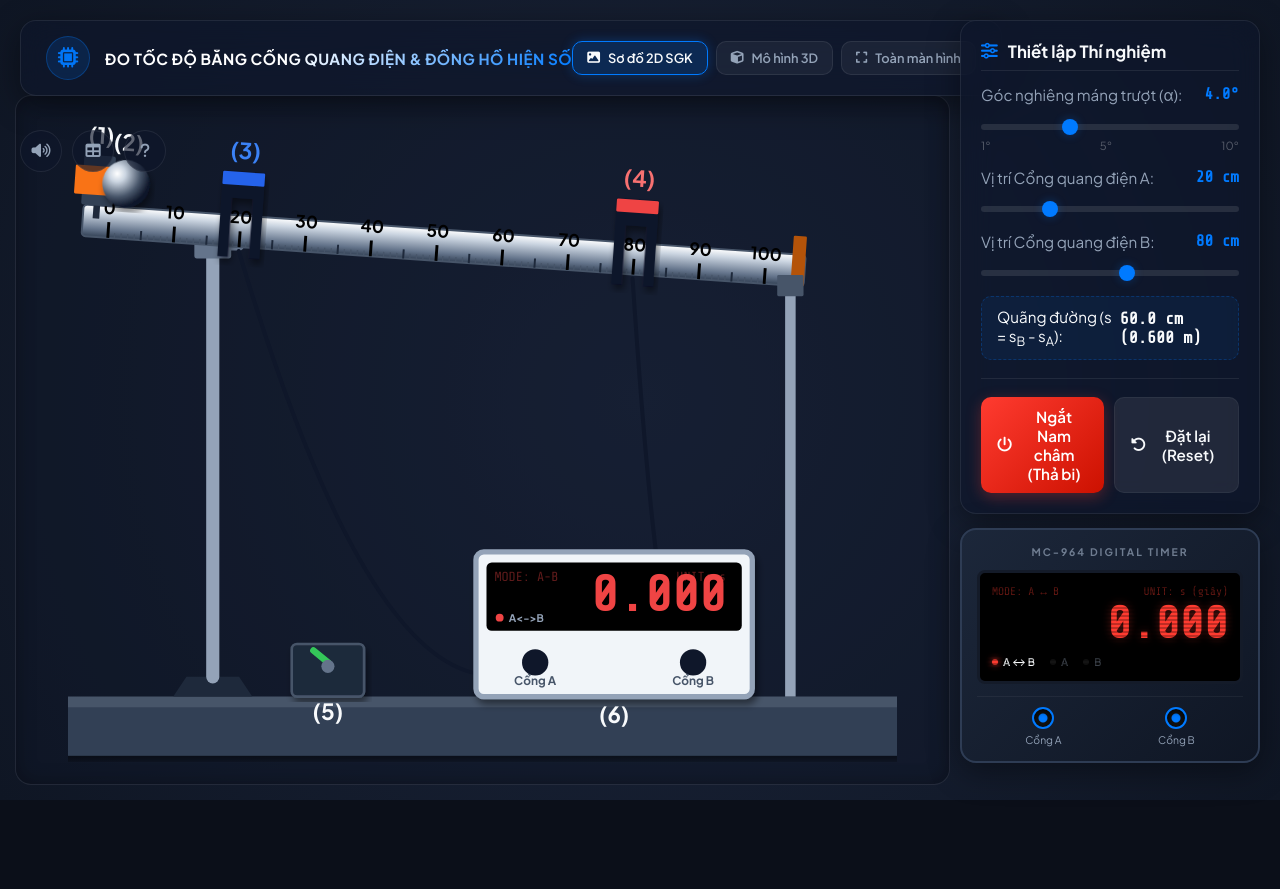
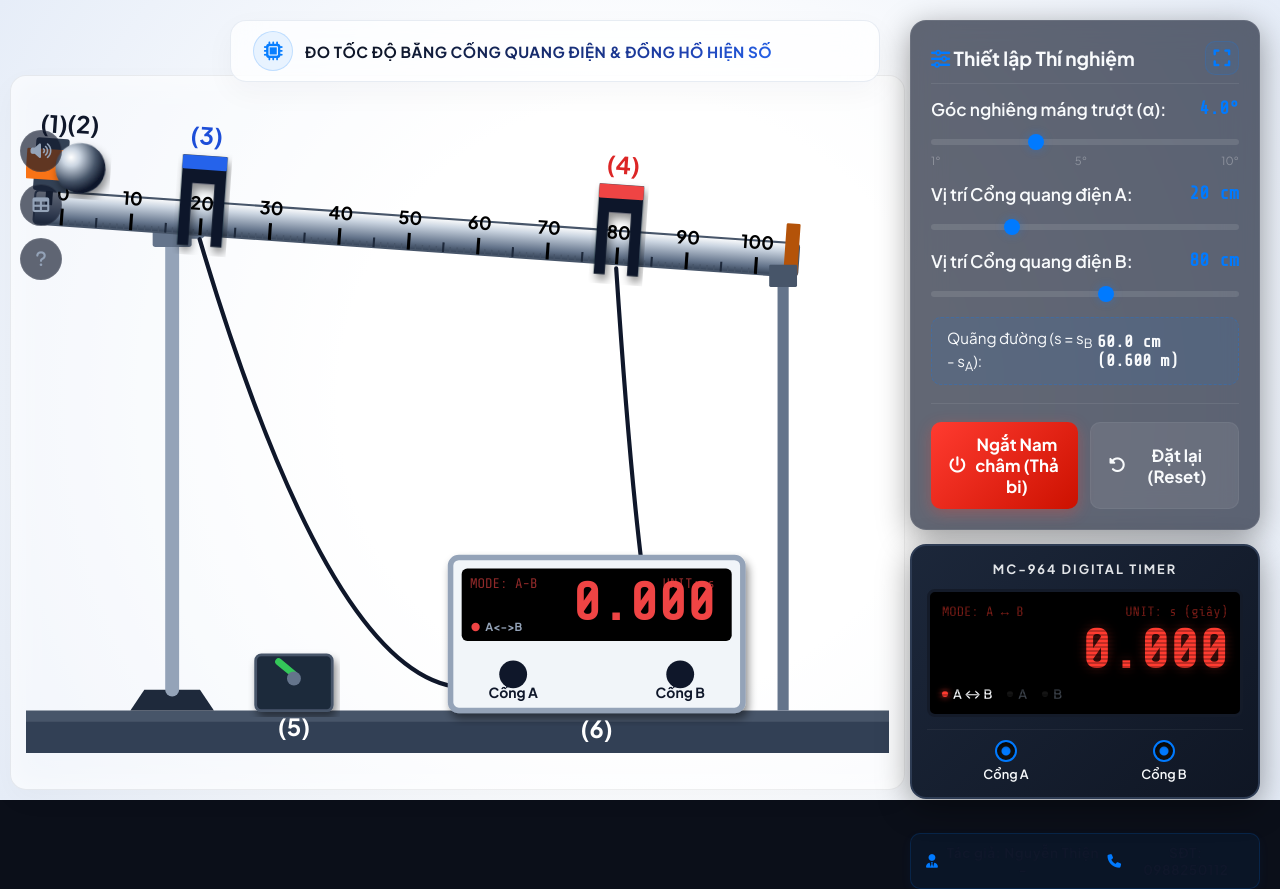
Before and after one commit to nguyenvanthien1812-ops/do-toc-do-bang-dien-quang-khtn-7-b9, a plain HTML site: page index.html in a window 1280 px wide. Before the commit the page ends 800 px from the top, so only its background shows below. Drawn offline with nearby package versions, Linux system fonts and the light colour scheme.

Commit message:
Add files via upload

```diff
--- a/index.html
+++ b/index.html
@@ -11,14 +11,14 @@
     <!-- FontAwesome for icons -->
     <link rel="stylesheet" href="https://cdnjs.cloudflare.com/ajax/libs/font-awesome/6.4.0/css/all.min.css">
     <!-- Custom CSS -->
-    <link rel="stylesheet" href="style.css?v=11">
+    <link rel="stylesheet" href="style.css?v=19">
 </head>
 <body>
     <!-- Main 2D SVG Container (Visible by default) -->
     <div id="canvas-2d-container" class="active">
         <!-- Full width container for interactive 2D Vector simulation -->
         <div class="simulation-2d-box">
-            <svg id="svg-sim" viewBox="50 -90 630 500" width="100%" height="100%">
+            <svg id="svg-sim" viewBox="55 -75 620 460" width="100%" height="100%">
                 <defs>
                     <radialGradient id="ball-grad" cx="30%" cy="30%" r="70%">
                         <stop offset="0%" stop-color="#ffffff" />
@@ -71,12 +71,12 @@
                         <rect x="-12" y="-38" width="24" height="38" fill="#334155" rx="2"/>
                         <rect x="-18" y="-30" width="36" height="22" fill="#f97316" rx="1"/> <!-- Copper coil -->
                         <line x1="0" y1="0" x2="0" y2="10" stroke="#1e293b" stroke-width="5"/> <!-- Core tip -->
-                        <text x="0" y="-47" font-size="17" font-weight="bold" fill="#f8fafc" text-anchor="middle">(1)</text>
+                        <text x="0" y="-42" font-size="17" font-weight="bold" fill="#0f172a" text-anchor="middle">(1)</text>
                     </g>
 
                     <!-- Steel Ball (2) - Made significantly larger (radius 18, shifted to local cx=85) -->
                     <circle id="svg-ball" cx="85" cy="-30" r="18" fill="url(#ball-grad)" filter="url(#shadow)"/>
-                    <text id="svg-ball-label" x="85" y="-55" font-size="17" font-weight="bold" fill="#f8fafc" text-anchor="middle">(2)</text>
+                    <text id="svg-ball-label" x="85" y="-55" font-size="17" font-weight="bold" fill="#0f172a" text-anchor="middle">(2)</text>
 
                     <!-- Stopper block at the end of track (Shifted to local x=600) -->
                     <rect x="600" y="-26" width="10" height="38" fill="#b45309" rx="1"/>
@@ -87,7 +87,7 @@
                         <rect x="-16" y="-45" width="32" height="10" fill="#2563eb" rx="1"/> <!-- Blue label -->
                         <!-- Glowing laser beam -->
                         <line id="svg-laser-a" x1="0" y1="-25" x2="0" y2="15" stroke="#ff3b30" stroke-width="3" filter="url(#laser-glow)"/>
-                        <text x="0" y="-55" font-size="17" font-weight="bold" fill="#3b82f6" text-anchor="middle">(3)</text>
+                        <text x="0" y="-53" font-size="17" font-weight="bold" fill="#1d4ed8" text-anchor="middle">(3)</text>
                     </g>
 
                     <!-- Photogate B (4) -->
@@ -96,13 +96,13 @@
                         <rect x="-16" y="-45" width="32" height="10" fill="#ef4444" rx="1"/> <!-- Red label -->
                         <!-- Glowing laser beam -->
                         <line id="svg-laser-b" x1="0" y1="-25" x2="0" y2="15" stroke="#ff3b30" stroke-width="3" filter="url(#laser-glow)"/>
-                        <text x="0" y="-55" font-size="17" font-weight="bold" fill="#f87171" text-anchor="middle">(4)</text>
+                        <text x="0" y="-53" font-size="17" font-weight="bold" fill="#dc2626" text-anchor="middle">(4)</text>
                     </g>
                 </g>
 
                 <!-- Support stand at the end (dynamic) -->
                 <g id="svg-support-end">
-                    <line id="svg-support-rod" x1="660" y1="220" x2="660" y2="355" stroke="#94a3b8" stroke-width="8"/>
+                    <line id="svg-support-rod" x1="660" y1="220" x2="660" y2="355" stroke="#64748b" stroke-width="8"/>
                     <rect id="svg-support-clamp" x="650" y="205" width="20" height="16" rx="1" fill="#475569"/>
                 </g>
 
@@ -111,7 +111,7 @@
                     <rect x="0" y="0" width="55" height="40" rx="4" fill="#1e293b" stroke="#475569" stroke-width="2" filter="url(#shadow)"/>
                     <line id="svg-switch-lever" x1="27.5" y1="14" x2="21.5" y2="5" stroke="#34c759" stroke-width="5" stroke-linecap="round"/>
                     <circle cx="27.5" cy="17" r="5" fill="#64748b"/>
-                    <text x="27.5" y="58" font-size="17" font-weight="bold" fill="#f8fafc" text-anchor="middle">(5)</text>
+                    <text x="27.5" y="58" font-size="17" font-weight="bold" fill="#ffffff" text-anchor="middle">(5)</text>
                 </g>
 
                 <!-- Timer Box (6) (Shifted right) -->
@@ -120,19 +120,19 @@
                     <rect x="8" y="8" width="194" height="52" rx="4" fill="#000"/>
                     <text id="svg-led-display" x="190" y="45" fill="#ef4444" font-family="Share Tech Mono" font-size="38" font-weight="bold" text-anchor="end">0.000</text>
 
-                    <text x="14" y="22" fill="rgba(239, 68, 68, 0.4)" font-family="Share Tech Mono" font-size="10">MODE: A-B</text>
-                    <text x="190" y="22" fill="rgba(239, 68, 68, 0.4)" font-family="Share Tech Mono" font-size="10" text-anchor="end">UNIT: s</text>
+                    <text x="14" y="22" fill="rgba(239, 68, 68, 0.6)" font-family="Share Tech Mono" font-size="10">MODE: A-B</text>
+                    <text x="190" y="22" fill="rgba(239, 68, 68, 0.6)" font-family="Share Tech Mono" font-size="10" text-anchor="end">UNIT: s</text>
                     <circle cx="18" cy="50" r="3" fill="#ef4444"/>
                     <text x="25" y="53" fill="#94a3b8" font-size="8" font-weight="bold">A&lt;-&gt;B</text>
 
                     <!-- Sockets A and B plugs -->
                     <circle id="svg-socket-a" cx="45" cy="84" r="10" fill="#0f172a"/>
-                    <text x="45" y="101" fill="#475569" font-size="9" font-weight="bold" text-anchor="middle">Cổng A</text>
+                    <text x="45" y="101" fill="#0f172a" font-size="10" font-weight="bold" text-anchor="middle">Cổng A</text>
 
                     <circle id="svg-socket-b" cx="165" cy="84" r="10" fill="#0f172a"/>
-                    <text x="165" y="101" fill="#475569" font-size="9" font-weight="bold" text-anchor="middle">Cổng B</text>
+                    <text x="165" y="101" fill="#0f172a" font-size="10" font-weight="bold" text-anchor="middle">Cổng B</text>
 
-                    <text x="105" y="130" font-size="17" font-weight="bold" fill="#f8fafc" text-anchor="middle">(6)</text>
+                    <text x="105" y="130" font-size="17" font-weight="bold" fill="#ffffff" text-anchor="middle">(6)</text>
                 </g>
             </svg>
         </div>
@@ -168,9 +168,8 @@
                 <h1>Đo tốc độ bằng Cổng quang điện & Đồng hồ hiện số</h1>
             </div>
             <div class="view-toggle-wrapper">
-                <button id="btn-mode-2d" class="btn btn-mode active"><i class="fa-solid fa-image"></i> Sơ đồ 2D SGK</button>
-                <button id="btn-mode-3d" class="btn btn-mode"><i class="fa-solid fa-cube"></i> Mô hình 3D</button>
-                <button id="btn-fullscreen" class="btn btn-mode"><i class="fa-solid fa-expand"></i> Toàn màn hình</button>
+                <button id="btn-mode-2d" class="btn btn-mode active" style="display:none;"></button>
+                <button id="btn-mode-3d" class="btn btn-mode" style="display:none;"></button>
             </div>
         </header>
 
@@ -179,7 +178,12 @@
 
             <!-- Simulation Controls -->
             <section class="glass-panel control-section">
-                <h3 class="section-title"><i class="fa-solid fa-sliders"></i> Thiết lập Thí nghiệm</h3>
+                <h3 class="section-title">
+                    <span><i class="fa-solid fa-sliders"></i> Thiết lập Thí nghiệm</span>
+                    <button id="btn-fullscreen" class="btn btn-circle glass-btn btn-fullscreen-sidebar" title="Toàn màn hình">
+                        <i class="fa-solid fa-expand"></i>
+                    </button>
+                </h3>
 
                 <div class="control-group">
                     <div class="label-val">
@@ -304,6 +308,11 @@
                     </div>
                 </div>
             </section>
+
+            <!-- Author Info -->
+            <div class="sidebar-author-info">
+                <i class="fa-solid fa-user-tie"></i> Tác giả: Nguyễn Thiện - <i class="fa-solid fa-phone"></i> SĐT: 0988250112
+            </div>
         </div>
 
         <!-- Left Side: Sound & Help -->
@@ -331,10 +340,10 @@
             <div class="modal-body">
                 <ol>
                     <li><strong>Điều chỉnh Máng nghiêng:</strong> Dùng thanh trượt <em>Góc nghiêng</em> để tăng hoặc giảm độ dốc của máng trượt (từ 1° đến 10°).</li>
-                    <li><strong>Tùy chỉnh Quãng đường s:</strong> Kéo trực tiếp các <strong>Cổng quang điện A và B</strong> dọc theo thước đo 3D (hoặc điều chỉnh thanh trượt tương ứng trên bảng điều khiển) để đặt vị trí. Khoảng cách $s = s_B - s_A$ sẽ tự động hiển thị.</li>
+                    <li><strong>Tùy chỉnh Quãng đường s:</strong> Điều chỉnh các thanh trượt tương ứng trên bảng điều khiển để đặt vị trí cho các <strong>Cổng quang điện A và B</strong>. Khoảng cách $s = s_B - s_A$ sẽ tự động hiển thị.</li>
                     <li><strong>Thả bi chuyển động:</strong>
                         <ul>
-                            <li>Nhấp nút <strong>"Ngắt Nam châm (Thả bi)"</strong> hoặc nhấp vào công tắc cơ học màu đen trên giá đỡ 3D để ngắt dòng điện.</li>
+                            <li>Nhấp nút <strong>"Ngắt Nam châm (Thả bi)"</strong> để ngắt dòng điện.</li>
                             <li>Nam châm điện mất từ tính sẽ nhả viên bi lăn xuống dưới tác dụng của trọng lực.</li>
                         </ul>
                     </li>
@@ -350,7 +359,6 @@
                             <li>Hệ thống sẽ hiển thị bảng so sánh trực quan và phân tích sai số để chứng minh độ chính xác vượt trội của cổng quang điện tự động so với phản xạ bấm tay của con người.</li>
                         </ul>
                     </li>
-                    <li><strong>Điều khiển Camera:</strong> Giữ chuột trái để xoay không gian 3D, giữ chuột phải để di chuyển vị trí, cuộn bánh xe để phóng to/thu nhỏ. Bạn cũng có thể dùng các nút góc nhìn nhanh.</li>
                 </ol>
             </div>
             <div class="modal-footer">
@@ -428,6 +436,6 @@
     <script src="https://cdnjs.cloudflare.com/ajax/libs/three.js/r128/three.min.js"></script>
     <script src="https://cdn.jsdelivr.net/npm/three@0.128.0/examples/js/controls/OrbitControls.js"></script>
     <!-- Custom App Script -->
-    <script src="app.js?v=11"></script>
+    <script src="app.js?v=19"></script>
 </body>
 </html>
--- a/style.css
+++ b/style.css
@@ -122,30 +122,43 @@ body, html {
     pointer-events: auto;
 }
 
-/* Header styling */
+/* Header styling - Shifted right to prevent overlap with top-left magnet. Transformed to Light Glassmorphism. */
 .main-header {
     display: flex;
     align-items: center;
-    padding: 15px 25px;
-    min-width: 680px;
+    padding: 10px 22px;
+    min-width: 650px;
     max-width: fit-content;
     margin-bottom: 20px;
+    margin-left: 210px;
+
+    /* Premium Light Glassmorphism Overrides */
+    background: rgba(255, 255, 255, 0.72) !important;
+    backdrop-filter: blur(16px) saturate(140%) !important;
+    -webkit-backdrop-filter: blur(16px) saturate(140%) !important;
+    border: 1px solid rgba(226, 232, 240, 0.8) !important;
+    box-shadow: 0 10px 30px rgba(15, 23, 42, 0.04) !important;
+}
+
+.main-header:hover {
+    border-color: rgba(0, 122, 255, 0.25) !important;
+    box-shadow: 0 12px 35px rgba(15, 23, 42, 0.08) !important;
 }
 
 .header-logo {
-    width: 44px;
-    height: 44px;
-    background: rgba(0, 122, 255, 0.15);
-    border: 1px solid rgba(0, 122, 255, 0.3);
+    width: 40px;
+    height: 40px;
+    background: rgba(0, 122, 255, 0.08);
+    border: 1px solid rgba(0, 122, 255, 0.18);
     border-radius: 50%;
     display: flex;
     justify-content: center;
     align-items: center;
-    margin-right: 15px;
+    margin-right: 12px;
 }
 
 .header-logo i {
-    font-size: 1.25rem;
+    font-size: 1.15rem;
     color: var(--accent-blue);
 }
 
@@ -154,7 +167,7 @@ body, html {
 }
 
 @keyframes iconPulse {
-    0% { transform: scale(0.95); opacity: 0.8; }
+    0% { transform: scale(0.95); opacity: 0.85; }
     100% { transform: scale(1.05); opacity: 1; }
 }
 
@@ -163,23 +176,40 @@ body, html {
     font-weight: 700;
     letter-spacing: 0.5px;
     text-transform: uppercase;
-    background: linear-gradient(135deg, #fff 40%, #007aff);
+    background: linear-gradient(135deg, #0f172a 20%, #1e40af 80%, #2563eb 100%);
     -webkit-background-clip: text;
     -webkit-text-fill-color: transparent;
 }
 
 .header-text p {
-    font-size: 0.7rem;
-    color: var(--text-secondary);
-    margin-top: 2px;
+    font-size: 0.72rem;
+    color: #475569;
+    margin-top: 3px;
+    font-weight: 600;
 }
 
-/* Right Sidebar */
+.header-text p i {
+    color: var(--accent-blue);
+    margin-right: 2px;
+}
+
+/* Fullscreen mode button styles within light header */
+.main-header .btn-mode {
+    background: rgba(0, 122, 255, 0.08) !important;
+    color: #007aff !important;
+    border: 1px solid rgba(0, 122, 255, 0.18) !important;
+}
+
+.main-header .btn-mode:hover {
+    background: rgba(0, 122, 255, 0.15) !important;
+    color: #0056b3 !important;
+}
+
 .sidebar-container {
     position: absolute;
     right: 20px;
     top: 20px;
-    width: 300px;
+    width: 350px;
     overflow: visible; /* NO SCROLL */
     display: flex;
     flex-direction: column;
@@ -208,7 +238,7 @@ body, html {
 }
 
 .section-title {
-    font-size: 1.05rem;
+    font-size: 1.2rem;
     font-weight: 700;
     display: flex;
     align-items: center;
@@ -220,7 +250,7 @@ body, html {
 
 .section-title i {
     color: var(--accent-blue);
-    font-size: 1.05rem;
+    font-size: 1.2rem;
 }
 
 /* Input Ranges Control Styling */
@@ -231,19 +261,20 @@ body, html {
 .label-val {
     display: flex;
     justify-content: space-between;
-    font-size: 0.95rem;
+    font-size: 1.08rem;
     margin-bottom: 8px;
 }
 
 .label-text {
-    color: var(--text-secondary);
+    color: var(--text-primary); /* make labels brighter (white) instead of secondary grey for extra visibility */
+    font-weight: 600;
 }
 
 .val-text {
     font-family: var(--font-mono);
     color: var(--accent-blue);
     font-weight: 700;
-    font-size: 1rem;
+    font-size: 1.15rem;
 }
 
 input[type="range"] {
@@ -314,16 +345,16 @@ input[type="range"]::-webkit-slider-thumb:hover {
 /* Buttons */
 .action-buttons {
     display: flex;
-    gap: 10px;
+    gap: 12px;
 }
 
 .btn {
-    padding: 10px 16px;
+    padding: 12px 18px;
     border: none;
     border-radius: var(--radius-md);
     font-family: var(--font-sans);
-    font-size: 0.95rem;
-    font-weight: 600;
+    font-size: 1.05rem;
+    font-weight: 700; /* bolder text for classroom project visibility */
     cursor: pointer;
     display: flex;
     align-items: center;
@@ -400,12 +431,12 @@ input[type="range"]::-webkit-slider-thumb:hover {
 }
 
 .device-brand {
-    font-size: 0.65rem;
+    font-size: 0.8rem;
     font-weight: 700;
-    color: var(--text-secondary);
+    color: var(--text-primary);
     letter-spacing: 2px;
     text-align: center;
-    opacity: 0.7;
+    opacity: 0.9;
 }
 
 .device-screen-wrapper {
@@ -421,16 +452,16 @@ input[type="range"]::-webkit-slider-thumb:hover {
     display: flex;
     justify-content: space-between;
     font-family: var(--font-mono);
-    font-size: 0.7rem;
-    color: rgba(255, 59, 48, 0.4);
+    font-size: 0.85rem;
+    color: rgba(255, 59, 48, 0.5);
     margin-bottom: 4px;
 }
 
 .screen-led {
     font-family: var(--font-mono);
-    font-size: 2.8rem;
+    font-size: 3.4rem;
     color: var(--accent-red);
-    text-shadow: 0 0 10px var(--accent-red-glow);
+    text-shadow: 0 0 12px var(--accent-red-glow);
     text-align: right;
     font-weight: 800;
     line-height: 1;
@@ -459,7 +490,7 @@ input[type="range"]::-webkit-slider-thumb:hover {
     gap: 15px;
     font-family: var(--font-sans);
     font-weight: 600;
-    font-size: 0.65rem;
+    font-size: 0.8rem;
     color: var(--text-secondary);
     margin-top: 8px;
 }
@@ -521,8 +552,9 @@ input[type="range"]::-webkit-slider-thumb:hover {
 }
 
 .port-label {
-    font-size: 0.65rem;
-    color: var(--text-secondary);
+    font-size: 0.8rem;
+    color: var(--text-primary);
+    font-weight: 600;
 }
 
 /* Pedagogy stopwatch section */
@@ -655,7 +687,7 @@ input[type="range"]::-webkit-slider-thumb:hover {
     position: absolute;
     left: 20px;
     top: 130px; /* spacing below header */
-    width: 250px;
+    width: 44px;
     display: flex;
     flex-direction: column;
     gap: 15px;
@@ -693,10 +725,11 @@ input[type="range"]::-webkit-slider-thumb:hover {
     box-shadow: 0 0 10px var(--accent-blue-glow);
 }
 
-/* Utility buttons at bottom left */
+/* Utility buttons at bottom left - Stacked vertically */
 .bottom-utility-buttons {
     display: flex;
-    gap: 10px;
+    flex-direction: column;
+    gap: 12px;
 }
 
 .btn-circle {
@@ -889,8 +922,8 @@ input[type="range"]::-webkit-slider-thumb:hover {
     display: none; /* toggled by active class */
     justify-content: center;
     align-items: center;
-    background: radial-gradient(circle at center, #1b253b, #0f1624);
-    padding: 95px 330px 15px 15px; /* compact padding to maximize SVG space */
+    background: radial-gradient(circle at center, #ffffff 40%, #e6edf8 100%);
+    padding: 75px 375px 10px 10px; /* reduced padding to maximize SVG space */
     pointer-events: auto;
     box-sizing: border-box;
 }
@@ -912,11 +945,11 @@ input[type="range"]::-webkit-slider-thumb:hover {
     width: 100%;
     height: 100%;
     display: flex;
-    background: rgba(15, 23, 42, 0.4);
-    border: 1px solid var(--border-glass);
+    background: rgba(255, 255, 255, 0.45);
+    border: 1px solid rgba(0, 0, 0, 0.06);
     border-radius: var(--radius-lg);
     padding: 15px;
-    box-shadow: inset 0 0 20px rgba(0,0,0,0.3);
+    box-shadow: 0 10px 30px rgba(0, 0, 0, 0.03), inset 0 0 30px rgba(255, 255, 255, 0.6);
     align-items: center;
     justify-content: center;
     overflow: hidden; /* Prevent child overflow */
@@ -1045,6 +1078,11 @@ input[type="range"]::-webkit-slider-thumb:hover {
     display: none !important;
 }
 
+/* Ẩn nút chuyển đổi 2D và 3D (chỉ giữ lại mô hình 2D) */
+#btn-mode-2d, #btn-mode-3d {
+    display: none !important;
+}
+
 /* =====================================================
    3D MODE LAYOUT — sidebar nhỏ gọn bên phải, KHÔNG che canvas
    ===================================================== */
@@ -1115,3 +1153,51 @@ body.mode-3d .section-title {
     color: #34c759;
     text-shadow: 0 0 15px rgba(52, 199, 89, 0.6);
 }
+
+/* Sidebar Author Info Styling - Light Card with High Contrast */
+.sidebar-author-info {
+    margin-top: 20px;
+    padding: 10px 15px;
+    background: rgba(0, 122, 255, 0.06);
+    border: 1px solid rgba(0, 122, 255, 0.16);
+    border-radius: var(--radius-md);
+    font-size: 0.85rem;
+    color: #0f172a; /* high contrast dark text */
+    text-align: center;
+    font-weight: 700; /* bold text */
+    letter-spacing: 0.5px;
+    display: flex;
+    align-items: center;
+    justify-content: center;
+    gap: 6px;
+    box-shadow: 0 4px 12px rgba(0, 122, 255, 0.05);
+}
+
+.sidebar-author-info i {
+    color: var(--accent-blue);
+}
+
+/* Fullscreen Sidebar Button Style */
+.btn-fullscreen-sidebar {
+    background: rgba(0, 122, 255, 0.08) !important;
+    border: 1px solid rgba(0, 122, 255, 0.18) !important;
+    color: var(--accent-blue) !important;
+    border-radius: var(--radius-md) !important;
+    width: 34px !important;
+    height: 34px !important;
+    display: flex !important;
+    justify-content: center !important;
+    align-items: center !important;
+    cursor: pointer !important;
+    transition: all 0.2s ease !important;
+    margin-left: auto; /* Push to the far right of the section title */
+    padding: 0 !important;
+    min-width: auto !important;
+}
+
+.btn-fullscreen-sidebar:hover {
+    background: rgba(0, 122, 255, 0.15) !important;
+    color: #0056b3 !important;
+    border-color: rgba(0, 122, 255, 0.3) !important;
+    transform: scale(1.05);
+}
```
